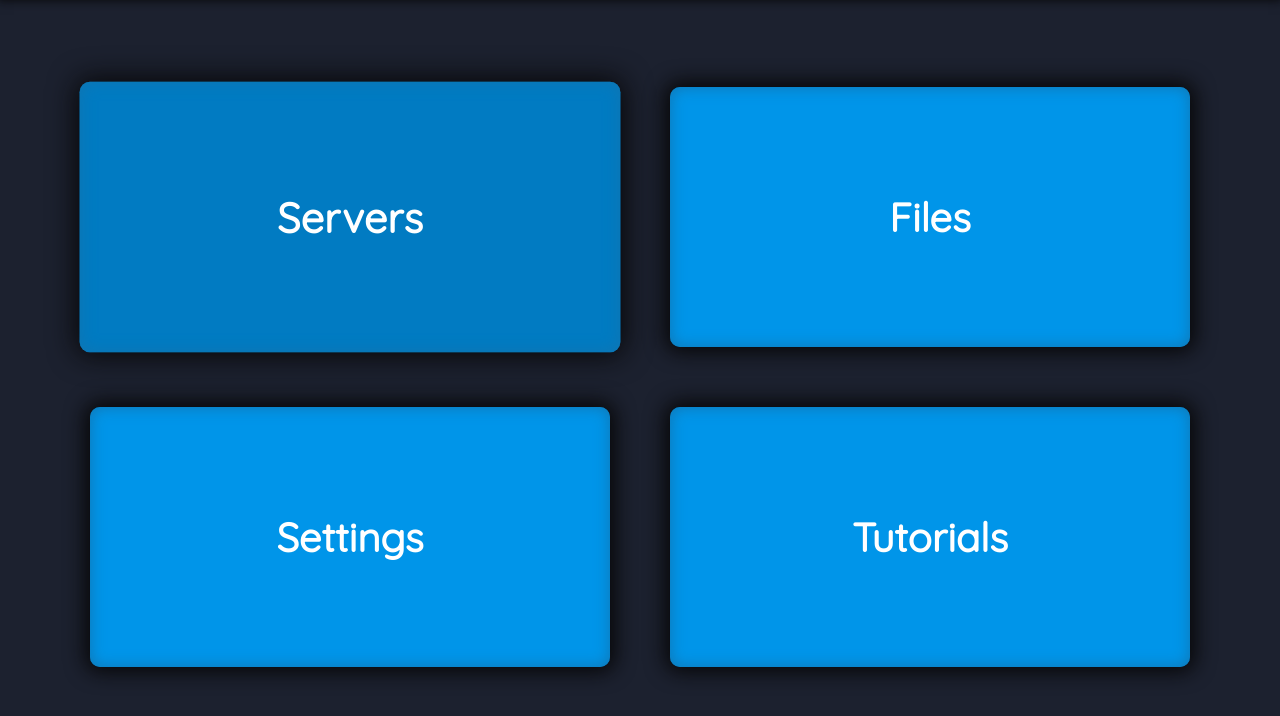
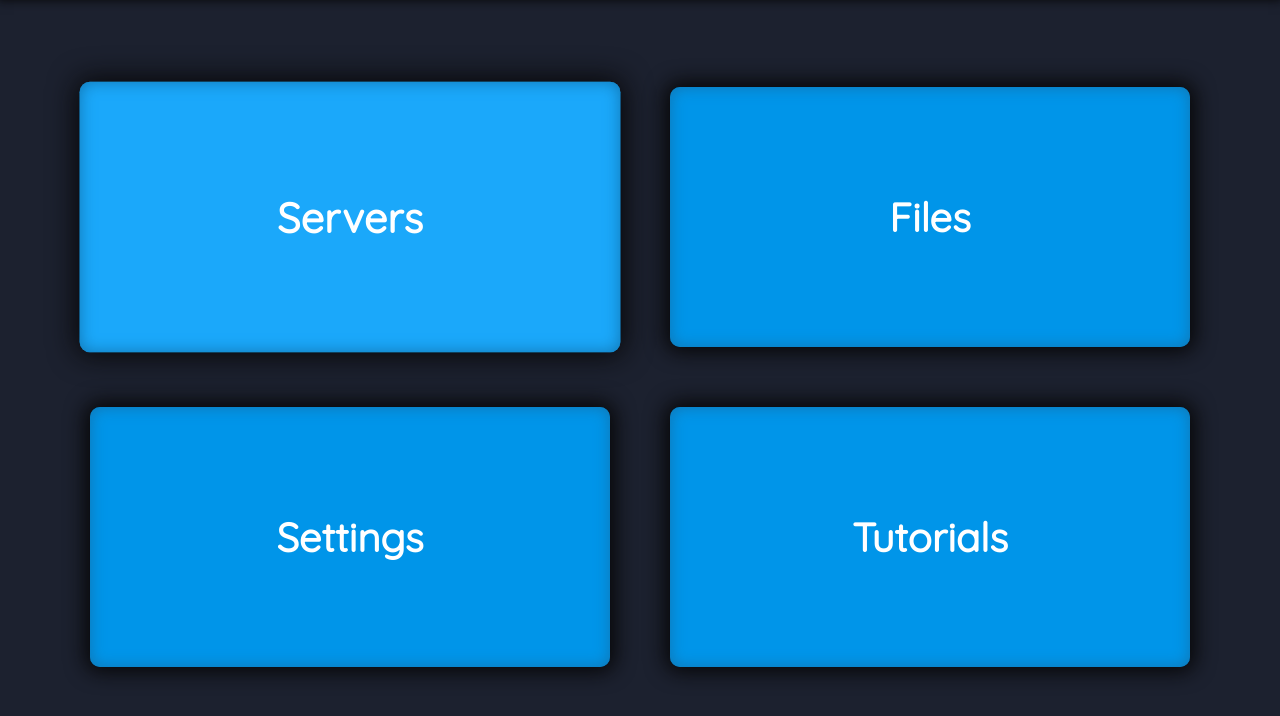
Before and after one commit to IFthenElse246/simple-server-electron, an Electron app: page index.html in a window 1280 px wide. In both pictures the pointer is over the button "Servers". Shown: the part 46-762 px from the top of the page. Drawn offline with nearby package versions, Linux system fonts and the light colour scheme; no server answers.

Commit message:
better coloring

```diff
--- a/style.css
+++ b/style.css
@@ -52,14 +52,14 @@ html, body {
 
 #homeButtons > button:hover, #homeButtons > button:focus {
     transition: all 0.15s ease 0s;
-    background: #017bc2;
+    background: #1ba8fa;
     transform: scale(1.04);
     box-shadow: 0px 0px 27px 3px var(--black), 0px 0px 15px 0px #1175b0 inset;
 }
 
 #homeButtons > button:active {
   transition: all 0.15s ease 0s;
-     background: #009aef;
+     background: #0173b4;
      transform: scale(0.96);
      box-shadow: 0px 0px 17px 6px var(--black), 0px 0px 15px 0px #1175b0 inset;
 }
```
